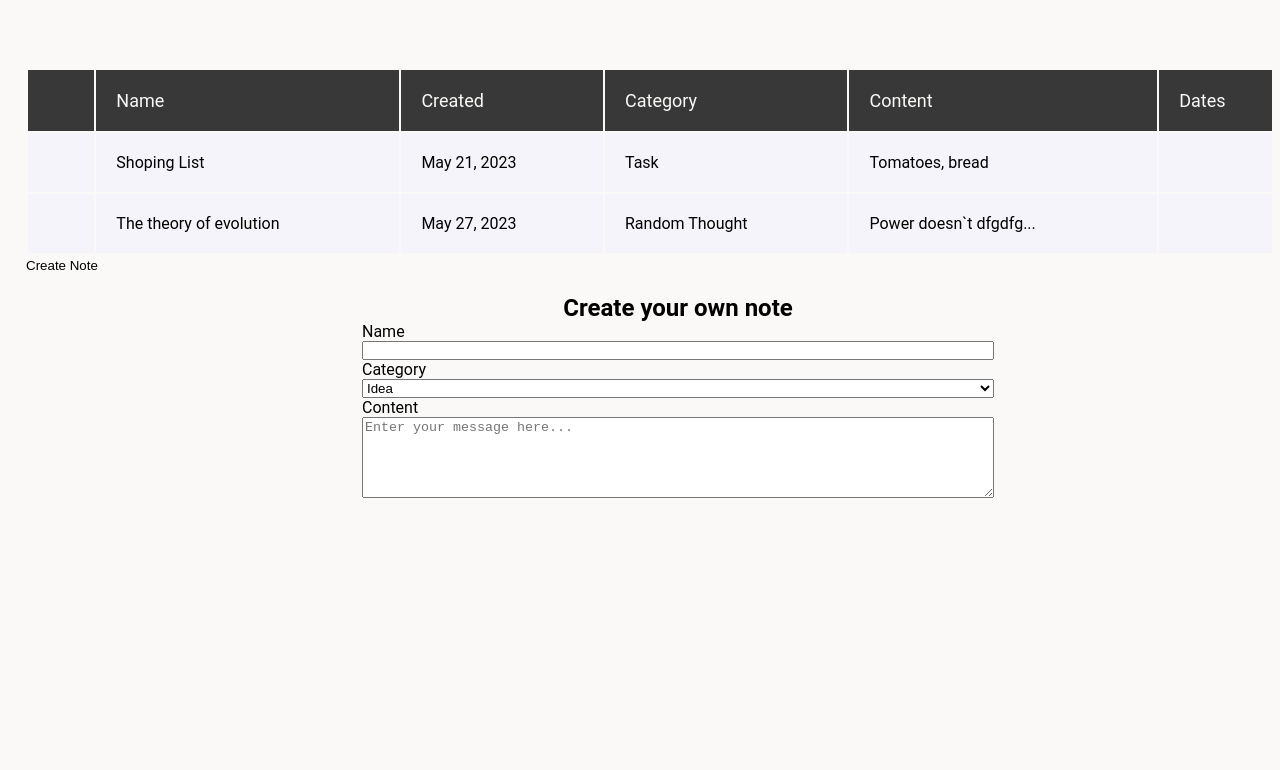
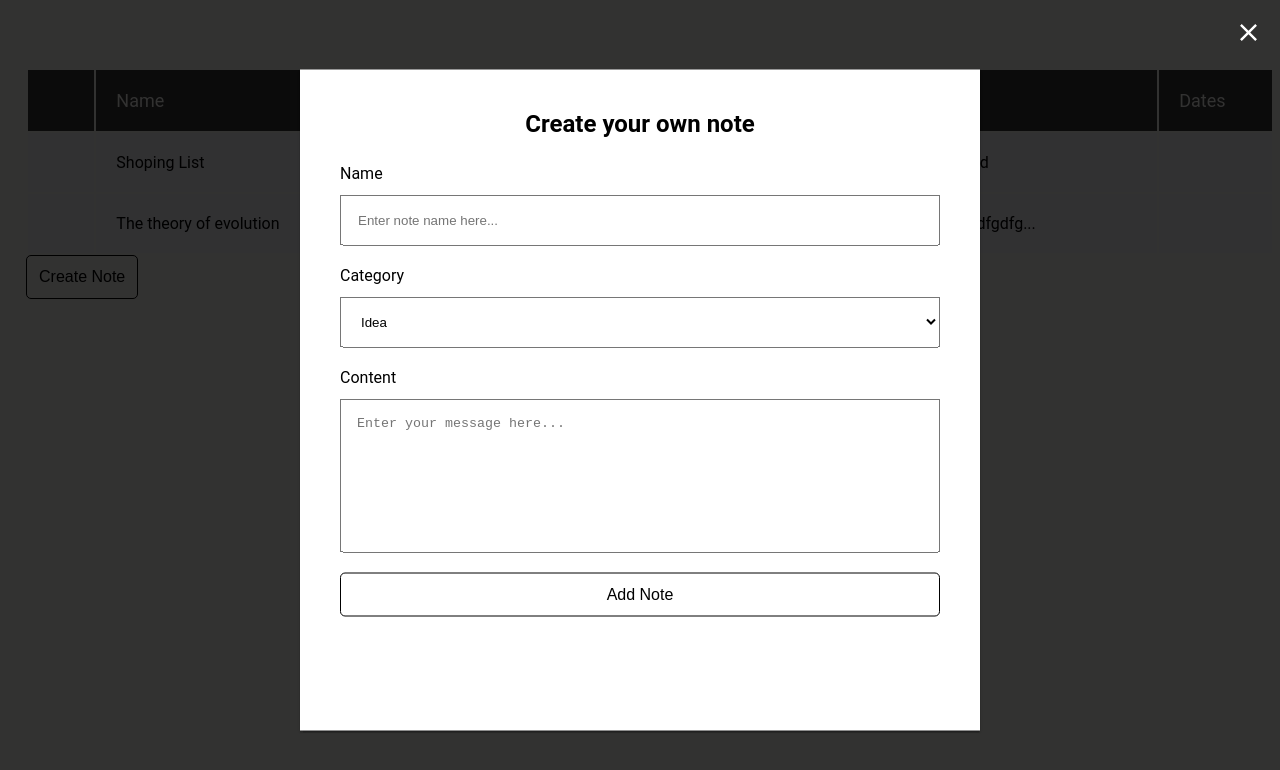
Before and after one commit to MaksimLisovoi/test-part-1, a website built with webpack: page src/template.html in a window 1280 px wide. Both pictures are taken after a click on the button "Create Note". Built offline with nearby package versions, Linux system fonts and the light colour scheme.

Commit message:
added logic for form & styled modal

```diff
--- a/package.json
+++ b/package.json
@@ -31,6 +31,7 @@
     "webpack-dev-server": "^4.15.1"
   },
   "dependencies": {
-    "http-server": "^14.1.1"
+    "http-server": "^14.1.1",
+    "nanoid": "^4.0.2"
   }
 }
--- a/src/index.js
+++ b/src/index.js
@@ -1,3 +1,5 @@
 import './styles/sass/main.css';
-
+import './js/form';
 import './js/templates/tableRow';
+import './js/notes-modal';
+import './js/form';
--- a/src/js/dataForApp/notes.js
+++ b/src/js/dataForApp/notes.js
@@ -6,7 +6,6 @@ export const notes = [
     created: 'May 21, 2023',
     category: 'Task',
     content: 'Tomatoes, bread',
-    dates: [],
   },
   {
     id: 2,
@@ -15,6 +14,5 @@ export const notes = [
     created: 'May 27, 2023',
     category: 'Random Thought',
     content: 'Power doesn`t dfgdfgdg',
-    dates: [],
   },
 ];
--- /dev/null
+++ b/src/js/form.js
@@ -0,0 +1,43 @@
+import refs from './refs';
+import { nanoid } from 'nanoid';
+import { notes } from './dataForApp/notes';
+
+refs.notesForm.addEventListener('submit', submitHandler);
+
+const datesRegex = /\d{2}([\/.-])\d{2}\1\d{4}/g;
+
+function submitHandler(e) {
+  e.preventDefault();
+
+  const formData = new FormData(refs.notesForm);
+  const content = formData.get('content');
+
+  const createdDate = new Date().toLocaleDateString('en-us', {
+    year: 'numeric',
+    month: 'short',
+    day: 'numeric',
+  });
+
+  formData.append('created', createdDate);
+  formData.append('id', nanoid());
+  //   formData.append('dates', content.match(datesRegex));
+
+  content.match(datesRegex)
+    ? formData.append('dates', content.match(datesRegex))
+    : formData.append('dates', '');
+
+  const dataObject = Object.fromEntries(formData.entries());
+
+  console.log(dataObject);
+
+  notes.push(dataObject);
+
+  console.log(notes);
+
+  //   try {
+  //     notes.push(dataObject);
+  //   } catch (error) {
+  //     console.log(error);
+  //     error.message();
+  //   }
+}
--- /dev/null
+++ b/src/js/notes-modal.js
@@ -0,0 +1,31 @@
+import refs from './refs';
+
+const { notesModalOverlay, notesModalOpenBtn, notesModalCloseBtn } = refs;
+
+const openModal = () => {
+  notesModalOverlay.classList.remove('is-hidden');
+  document.addEventListener('keydown', e => escapeModalHandler(e));
+};
+
+const closeModal = () => {
+  notesModalOverlay.classList.add('is-hidden');
+  document.removeEventListener('keydown', e => escapeModalHandler(e));
+};
+
+const escapeModalHandler = e => {
+  console.log(e.key);
+
+  if (e.key === 'Escape') {
+    closeModal();
+  }
+};
+
+const clickModalHandler = e => {
+  if (e.target === notesModalOverlay || e.target === notesModalCloseBtn) {
+    closeModal();
+  }
+};
+
+notesModalOverlay.addEventListener('click', e => clickModalHandler(e));
+
+notesModalOpenBtn.addEventListener('click', openModal);
--- /dev/null
+++ b/src/js/refs.js
@@ -0,0 +1,11 @@
+export default {
+  notesForm: document.querySelector('.js-form-notes'),
+
+  table: document.querySelector('.js-table-notes'),
+  notesModal: document.querySelector('.js-notes-modal'),
+  notesModalContent: document.querySelector('.js-notes-modal__content'),
+  notesModalOverlay: document.querySelector('.js-notes-modal__overlay'),
+  notesModalOpenBtn: document.querySelector('.js-notes-modal__btn'),
+  notesModalCloseBtn: document.querySelector('.js-notes-modal__btn-close'),
+  notesSection: document.querySelector('.js-section-notes__body'),
+};
--- a/src/js/templates/tableRow.js
+++ b/src/js/templates/tableRow.js
@@ -1,11 +1,9 @@
 import { notes } from '../dataForApp/notes';
+import refs from '../refs';
 
-console.log(notes);
-
-const table = document.querySelector('.table-notes');
 const tableRowMarkup = createTableRow(notes);
 
-table.insertAdjacentHTML('beforeend', tableRowMarkup);
+refs.table.insertAdjacentHTML('beforeend', tableRowMarkup);
 
 function createTableRow(notes) {
   if (!notes) {
--- a/src/styles/sass/main.scss
+++ b/src/styles/sass/main.scss
@@ -2,4 +2,5 @@
 @import './utils/mixins';
 @import './layouts/container.scss';
 @import './base/common';
-@import './table/table-section';
+@import './notes/section-notes';
+@import './notes/notes-modal';
--- /dev/null
+++ b/src/styles/sass/notes/_notes-modal.scss
@@ -0,0 +1,104 @@
+.section-notes {
+  &__modal {
+    display: flex;
+    justify-content: center;
+    width: 100%;
+    padding: 20px;
+  }
+
+  // .section-notes__form
+
+  &__form {
+  }
+}
+.notes-modal {
+  position: absolute;
+  top: 50%;
+  left: 50%;
+  transform: translate(-50%, -50%);
+  width: 100%;
+  max-width: 600px;
+  min-height: 581px;
+  padding: 40px;
+  background-color: #fff;
+  box-shadow: 0px 1px 3px rgba(0, 0, 0, 0.12), 0px 1px 1px rgba(0, 0, 0, 0.14),
+    0px 2px 1px rgba(0, 0, 0, 0.2);
+  transition: opacity $animation-duration $timing-function;
+
+  // .notes-modal_content
+
+  &__content {
+    width: 100%;
+  }
+
+  // .notes-modal__overlay
+
+  &__overlay {
+    position: absolute;
+    top: 0;
+    left: 0;
+    width: 100vw;
+    height: 100vh;
+    background-color: rgba(0, 0, 0, 0.8);
+
+    &.is-hidden {
+      opacity: 0;
+      pointer-events: none;
+      visibility: hidden;
+    }
+  }
+
+  &__btn {
+    position: absolute;
+    top: 8px;
+    right: 8px;
+    display: flex;
+    align-items: center;
+    justify-content: center;
+    width: 48px;
+    height: 48px;
+    padding: 0;
+    margin: 0;
+    border: none;
+    border-radius: 50%;
+    background-color: transparent;
+    color: #fff;
+    cursor: pointer;
+    transition: background-color $animation-duration $timing-function;
+    outline: none;
+    background-image: url('../../images/icons/icon-close.svg');
+    background-position: center;
+    background-size: 60%;
+    background-repeat: no-repeat;
+
+    &:hover {
+      background-color: rgba(0, 0, 0, 0.5);
+    }
+  }
+}
+.form-notes {
+  display: flex;
+  flex-direction: column;
+  justify-content: center;
+
+  &__header {
+    text-align: center;
+    margin-bottom: 26px;
+  }
+
+  & textarea {
+    resize: none;
+  }
+
+  & label {
+    margin-bottom: 12px;
+  }
+
+  &__input {
+    padding: 16px;
+  }
+
+  &__input:not(:last-child) {
+    margin-bottom: 20px;
+  }
+}
--- a/src/styles/sass/table/_table-section.scss
+++ b/src/styles/sass/notes/_section-notes.scss
@@ -1,18 +1,21 @@
 .section-notes {
-  // .section-table__body
-
   &__body {
     padding-top: 60px;
   }
+  &__btn {
+    padding: 12px;
 
-  &__btn {
-  }
+    border: 1px solid $primary-black-color;
+    border-radius: 5px;
+    transition: background-color $animation-duration $timing-function;
 
-  &__modal {
-    display: flex;
-    justify-content: center;
-    width: 100%;
-    padding: 20px;
+    font-size: 16px;
+    font-weight: 400;
+
+    &:hover {
+      background-color: $primary-black-color;
+      color: $primary-white-color;
+    }
   }
 }
 
@@ -48,14 +51,3 @@
     padding: 20px;
   }
 }
-
-.form-notes {
-  width: 50%;
-  display: flex;
-  flex-direction: column;
-  justify-content: center;
-
-  &__header {
-    text-align: center;
-  }
-}
--- a/src/styles/sass/utils/_variables.scss
+++ b/src/styles/sass/utils/_variables.scss
@@ -15,3 +15,6 @@ $gallery-page-color: #e5dfd3;
 $menu-background-color: #d9d9d9;
 
 $header-sidebar-color: #333333;
+
+$animation-duration: cubic-bezier(0.4, 0, 0.2, 1);
+$timing-function: 250ms;
--- a/src/template.html
+++ b/src/template.html
@@ -10,8 +10,8 @@
         <main class="page">
           <div class="section-notes">
             <div class="section-notes__container container">
-              <div class="section-notes__body">
-                <table class="section-notes__table table-notes">
+              <div class="section-notes__body js-section-notes__body">
+                <table class="section-notes__table table-notes js-table-notes">
                   <tr class="table-notes__header">
                     <td class="table-notes__header--column">&nbsp;</td>
                     <td class="table-notes__header--column">Name</td>
@@ -22,17 +22,30 @@
                   </tr>
                 </table>
 
-                <button class="section-notes__btn">Create Note</button>
-
-                <div class="section-notes__modal">
-                  <form class="section-notes__form form-notes">
+                <button
+                  type="button"
+                  data-action="open-notes-modal"
+                  class="section-notes__btn js-notes-modal__btn"
+                >
+                  Create Note
+                </button>
+                <div class="notes-modal__overlay is-hidden js-notes-modal__overlay">
+                  <div class="section-notes__modal notes-modal js-notes-modal">
+                    <div class="notes-modal__content js-notes-modal__content">
+                      <form class="section-notes__form form-notes js-form-notes">
                         <h2 class="form-notes__header">Create your own note</h2>
 
                         <label for="name">Name</label>
-                    <input type="text" name="name" id="name" />
+                        <input
+                          placeholder="Enter note name here..."
+                          class="form-notes__input"
+                          type="text"
+                          name="name"
+                          id="name"
+                        />
 
                         <label for="category">Category</label>
-                    <select id="category" name="category">
+                        <select class="form-notes__input" id="category" name="category">
                           <option value="Task">Task</option>
                           <option value="Random Thought">Random Thought</option>
                           <option value="Idea" selected>Idea</option>
@@ -41,12 +54,22 @@
 
                         <label for="content">Content</label>
                         <textarea
+                          class="form-notes__input"
                           id="content"
                           name="content"
-                      rows="5"
+                          rows="8"
                           placeholder="Enter your message here..."
                         ></textarea>
+
+                        <button class="section-notes__btn" type="submit">Add Note</button>
                       </form>
+                    </div>
+                  </div>
+                  <button
+                    type="button"
+                    class="notes-modal__btn js-notes-modal__btn-close"
+                    data-action="close-notes-modal"
+                  ></button>
                 </div>
               </div>
             </div>
```
Also changed, not shown: src/images/icons/icon-close.svg (added), src/styles/sass/main.css, 2 other files. Lines whose indentation alone changed are shown as unchanged.
